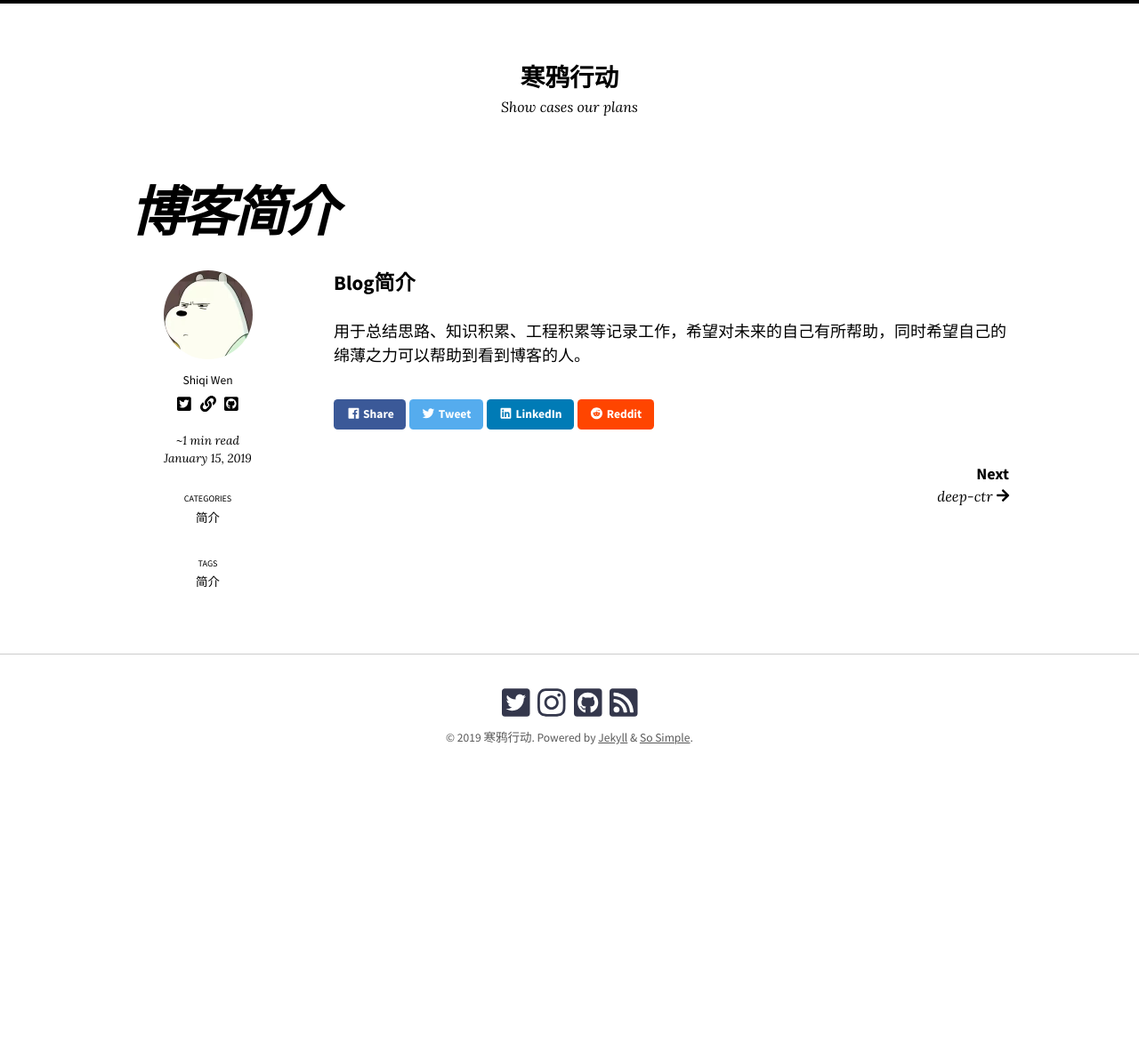
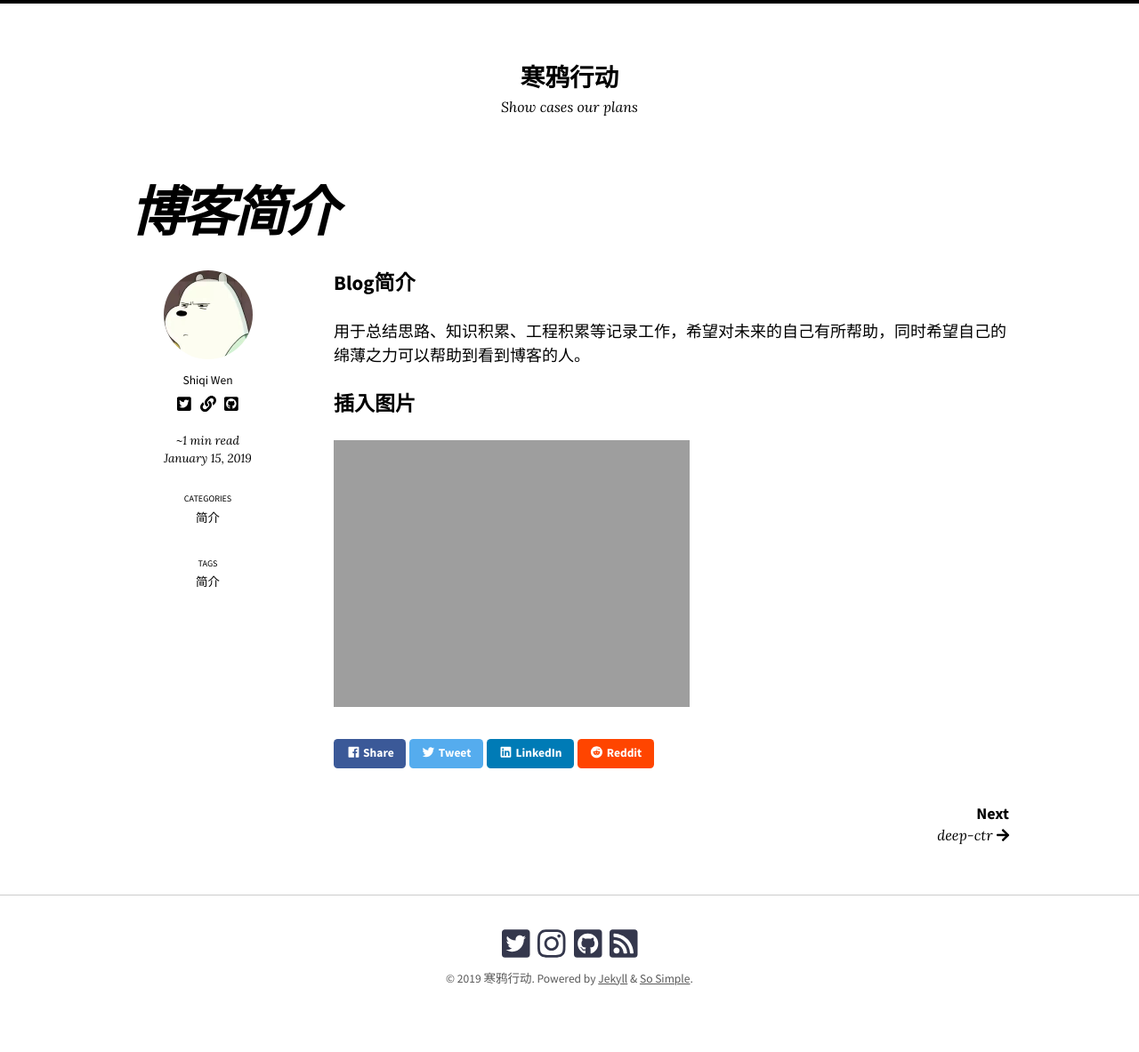
Before and after one commit to shiqjia/thinkspace, a Jekyll site: the page built from _posts/2019-01-15-beginer.md, in a window 1280 px wide. Shown: the whole page at 89% size. Built offline with Jekyll 4.4.1, drawn with Linux system fonts in a browser that asks for light colours; nearby versions of some CDN libraries; before the commit the page ends 912 px from its top, so only the background shows below that.

Commit message:
测试插入图片

```diff
--- a/_posts/2019-01-15-beginer.md
+++ b/_posts/2019-01-15-beginer.md
@@ -11,3 +11,7 @@ last_modified_at: 2019-01-19T13:57:52-17:00
 ### Blog简介
 
 用于总结思路、知识积累、工程积累等记录工作，希望对未来的自己有所帮助，同时希望自己的绵薄之力可以帮助到看到博客的人。
+
+### 插入图片
+
+![img]('/images/chocolate-chip-cookies-lg.jpg')
```
